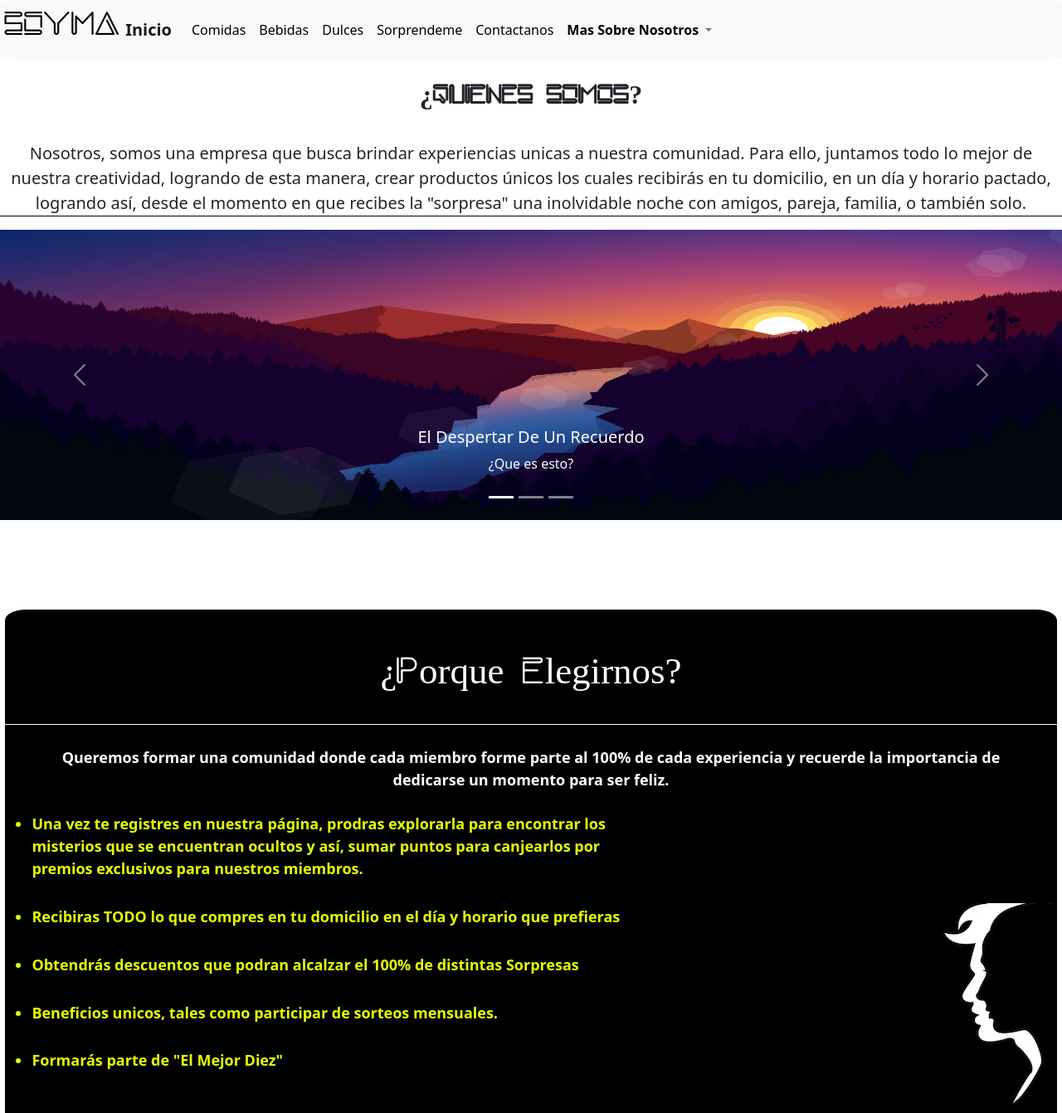
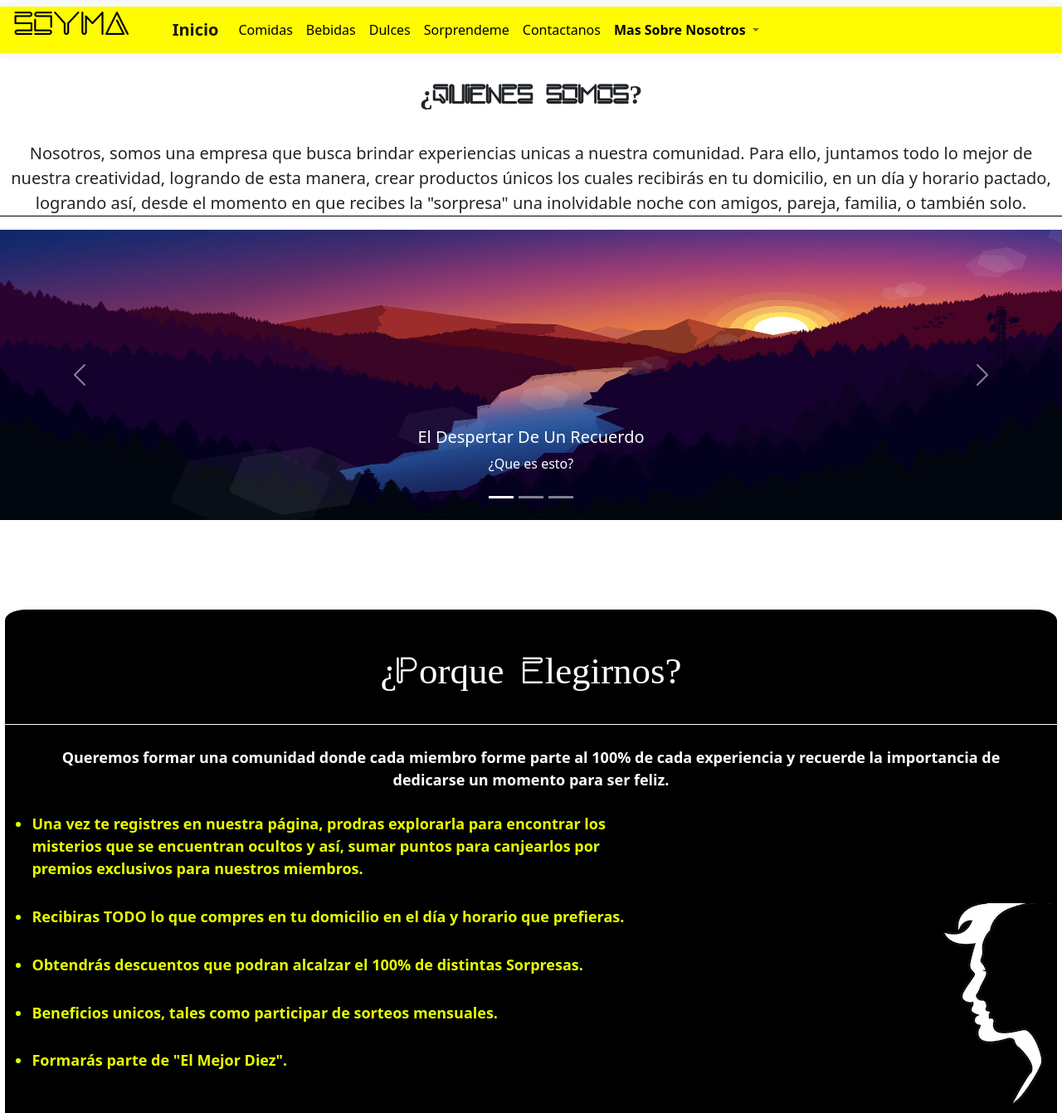
Before and after one commit to susinomatias/repositorio-Susino-Matias, a plain HTML site: page index.html in a window 1280 px wide. Shown: the top 1342 px of the page at 83% size. Drawn offline with nearby package versions, Linux system fonts and the light colour scheme.

Commit message:
cambios finales al section2

```diff
--- a/css/style.css
+++ b/css/style.css
@@ -23,7 +23,7 @@
 /*FONDO DEL BODY*/
 
 body {
-    background-color: white;
+    background-color: rgb(255, 255, 255);
 
 }
 
@@ -39,6 +39,11 @@ h1 {
 
 }
 
+.container-fluid {
+    background-color: rgb(255, 251, 0);
+    display:inline;
+}
+
 
 
 /*HACE CAMBIAR DE COLOR AL H1 (A) CUANDO SE LE PASA EL CURSOR ENCIMA)*/
@@ -47,7 +52,14 @@ h1 {
     color: rgb(103, 69, 98);
 }
 
+.estilo-anav1{
+    margin-left: 4.5%;
 
+}
+
+.estilo-fixed {
+    position: fixed;
+}
 
 /*FORMATO DEL H2*/
 h2 {
@@ -77,7 +89,7 @@ h2:hover {
 
 
 
-/* con los tres codigos de abajo modifico la barra de navegacion*/
+/* con los tres codigos de abajo modifico la barra de scroll*/
 body::-webkit-scrollbar {
     width: 16px;
 }
--- a/index.html
+++ b/index.html
@@ -21,23 +21,22 @@
         </script>
 
 
+    <nav class="navbar navbar-expand-lg bg-light estilo-fixed" >
 
-
-
-
-
-    <nav class="navbar navbar-expand-lg bg-light">
-
+        <div class="container-fluid">
             <header>
                 <h1 class="estilo-h1">SOYMA</h1>
             </header>
 
 
-        <div class="container-fluid">
+            <div class="estilo-anav1">
                 <a class="navbar-brand"
                     href="file:///C:/Users/USUARIO/OneDrive/Escritorio/coderhouse/nueva-pagina/index.html">
+
                     <b> Inicio </b>
                 </a>
+            </div>
+
             <button class="navbar-toggler" type="button" data-bs-toggle="collapse" data-bs-target="#navbarNavDropdown"
                 aria-controls="navbarNavDropdown" aria-expanded="false" aria-label="Toggle navigation">
                 <span class="navbar-toggler-icon"> </span>
@@ -188,14 +187,14 @@
                                 por premios exclusivos para nuestros miembros.</li>
 
                             <li class="estilo-li1"> Recibiras TODO lo que compres en tu domicilio en el día y horario
-                                que prefieras</li>
+                                que prefieras.</li>
 
                             </li>
                             <li class="estilo-li1">Obtendrás descuentos que podran alcalzar el 100% de distintas
-                                Sorpresas
+                                Sorpresas.
                             </li>
                             <li class="estilo-li1"> Beneficios unicos, tales como participar de sorteos mensuales.
-                            <li class="estilo-li1">Formarás parte de "El Mejor Diez"</li>
+                            <li class="estilo-li1">Formarás parte de "El Mejor Diez".</li>
                         </div>
                     </b>
                 </ul>
```
Lines whose indentation alone changed are shown as unchanged.
